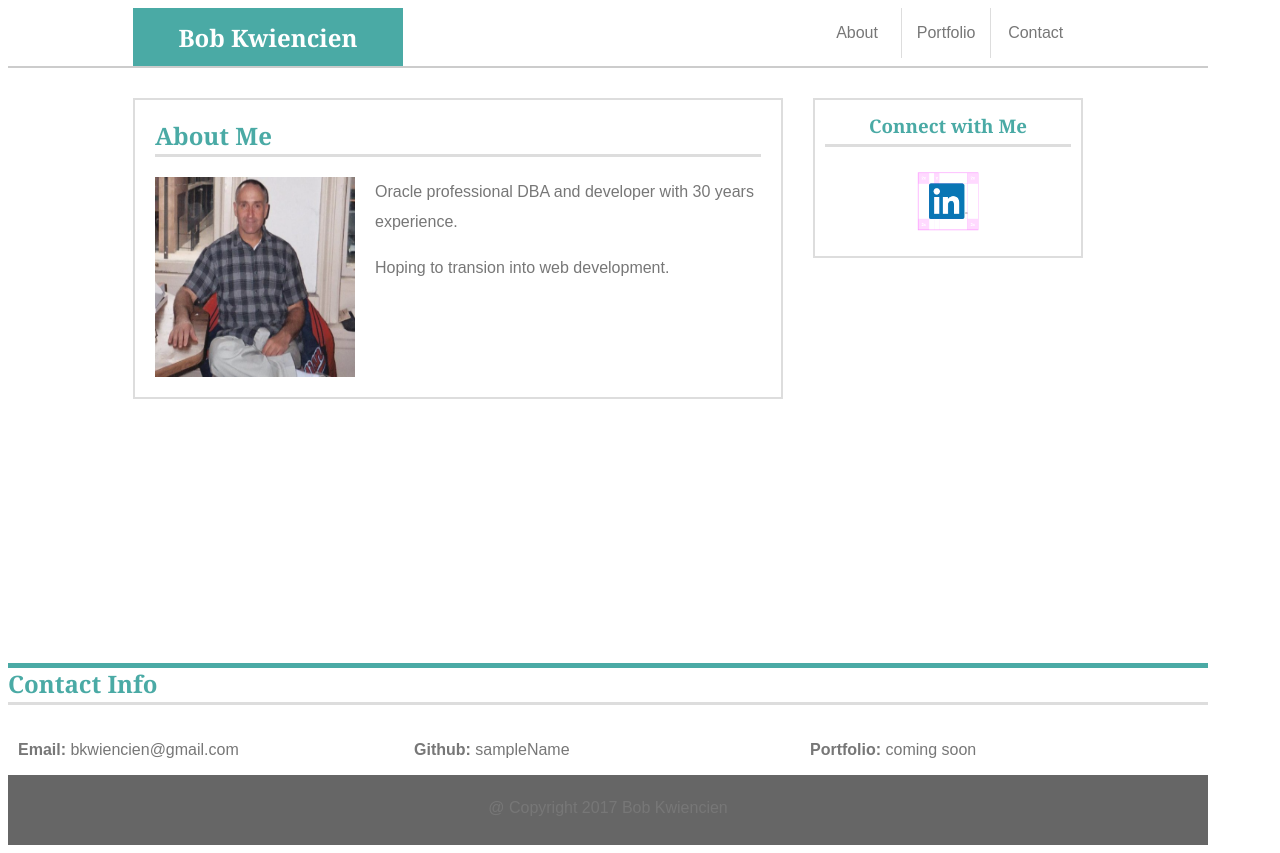
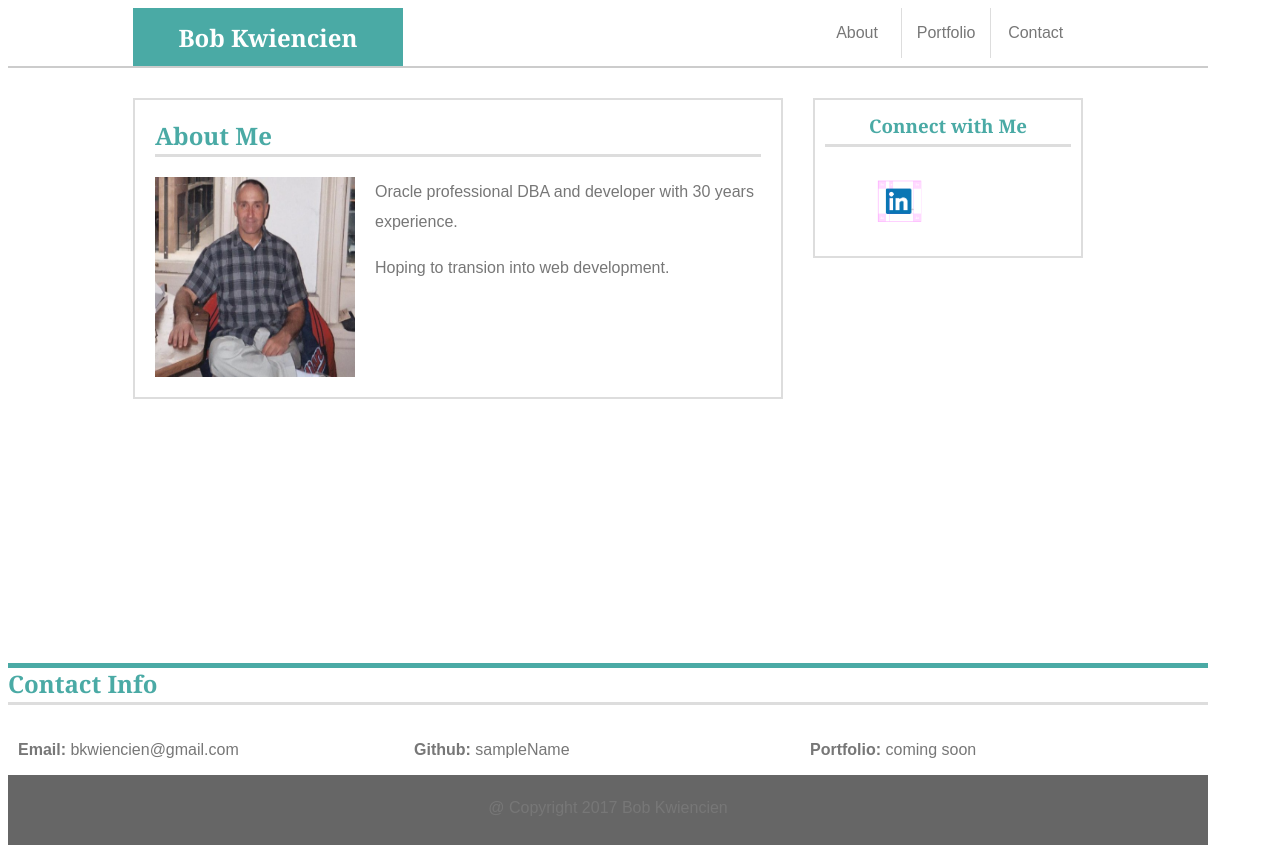
Before and after one commit to bkwiencien/Basic-Portfolio, a plain HTML site: page index.html in a window 1280 px wide. Drawn offline with Linux system fonts and the light colour scheme.

Commit message:
Sunday 3

```diff
--- a/index.html
+++ b/index.html
@@ -31,9 +31,8 @@
           <section id="socialo">
           <h3>Connect with Me</h3>
            <ul>
-            <!-- https://linkedin.com/in/bobkwiencien -->
             <a href="https://linkedin.com/in/bobkwiencien">
-            <img src="assets/images/linkedin.png"height="70",width=70">
+            <li><img src="assets/images/linkedin.png"height="50",width=50"> </li>
             <!--<li><strong>Email:</strong> bkwiencien@gmail.com</li> -->
             <!-- <li><strong>Linkedin:</strong> <a href="#">sampleName</a></li> -->
             <!--<li><strong>Portfolio:</strong> <a href="#">coming soon</a></li>-->
```
